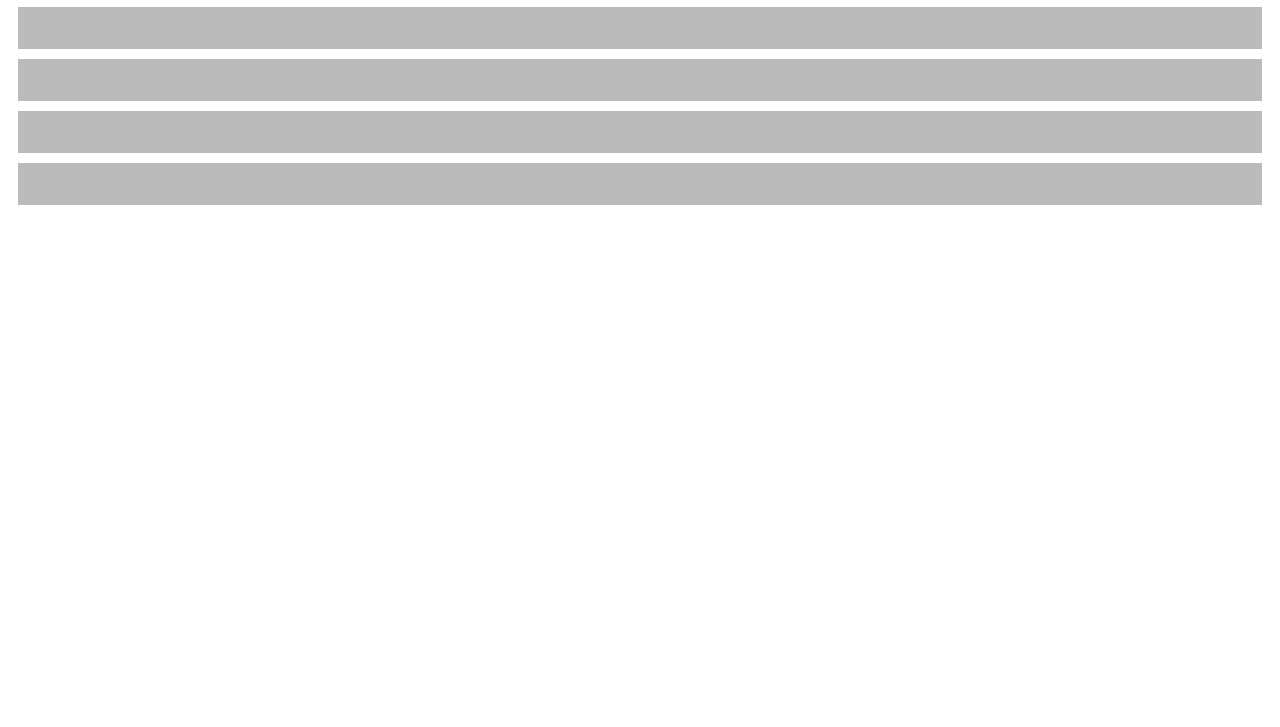
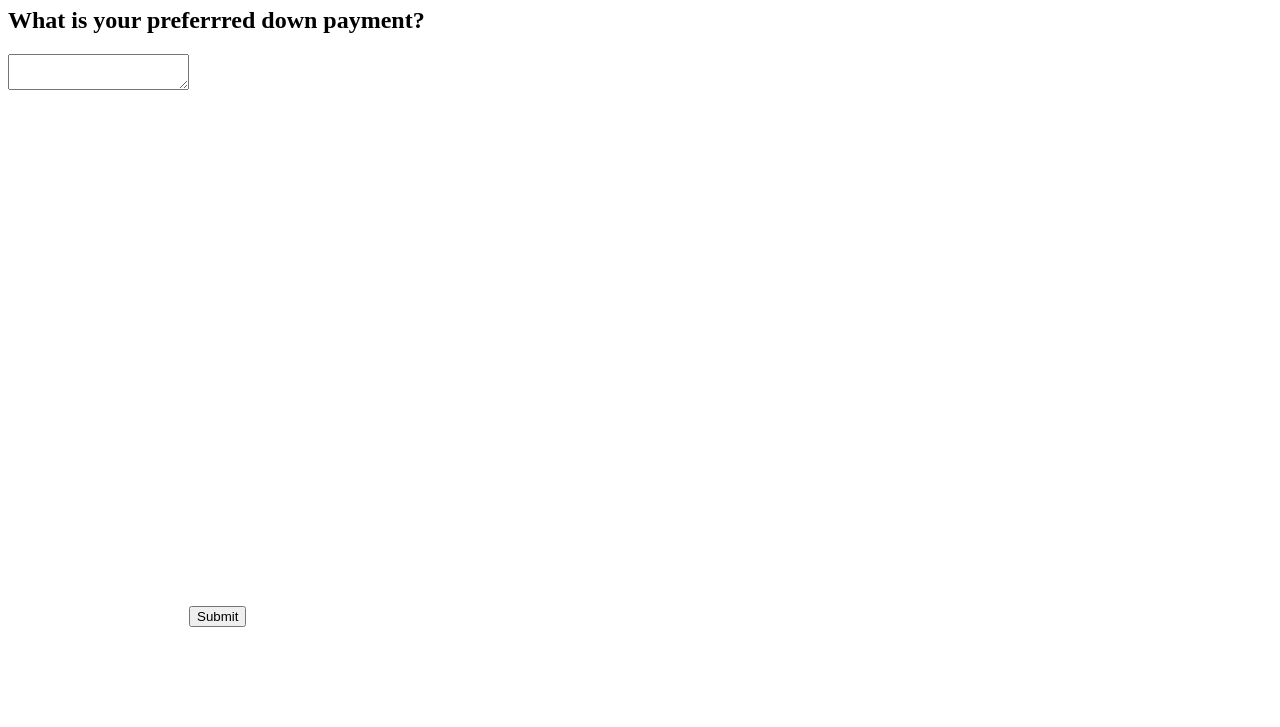
Before and after one commit to HenLau0/HTML-HG-Show, a plain HTML site: page index.html in a window 1280 px wide. Shown: the part 73-800 px from the top of the page. Drawn offline with Linux system fonts and the light colour scheme.

Commit message:
commit test 2, for netlify

```diff
--- a/index.html
+++ b/index.html
@@ -8,11 +8,10 @@
     <link rel="stylesheet" href="screen.css">
   </head>
   <body>
-    <h1>Heading</h1>
-    <h2 id="button-1" class="stage-1-button">buttontest</h2>
-    <h3 id="button-2" class="stage-1-button">buttontest</h3>
-    <h4 id="button-3" class="stage-1-button">buttontest</h4>
-    <h5 id="button-4" class="stage-1-button">buttontest</h5>
+    <h1>What could you afford in today's market?</h1>
+    <h2>What is your preferrred down payment?</h2>
+    <textarea></textarea>
+    <button id="button-1" onclick="">Submit</button>
     <script src="index.js"></script>
   </body>
 </html>
--- a/screen.css
+++ b/screen.css
@@ -1,13 +1,18 @@
 /* Add screen styles below */
 .stage-1-button {
-    background: #bbb;
-    color: #bbb;
+    background: #000;
+    color: #fff;
     margin: 10px;
     padding: 10px;
     font-size: larger;
 }
 
-button-1 {
+#button-1 {
     position: fixed;
-    right: 100px;
+    bottom: 100px;
+    color: black ;
 }
+
+#title-1 {
+    color: white
+}
```
